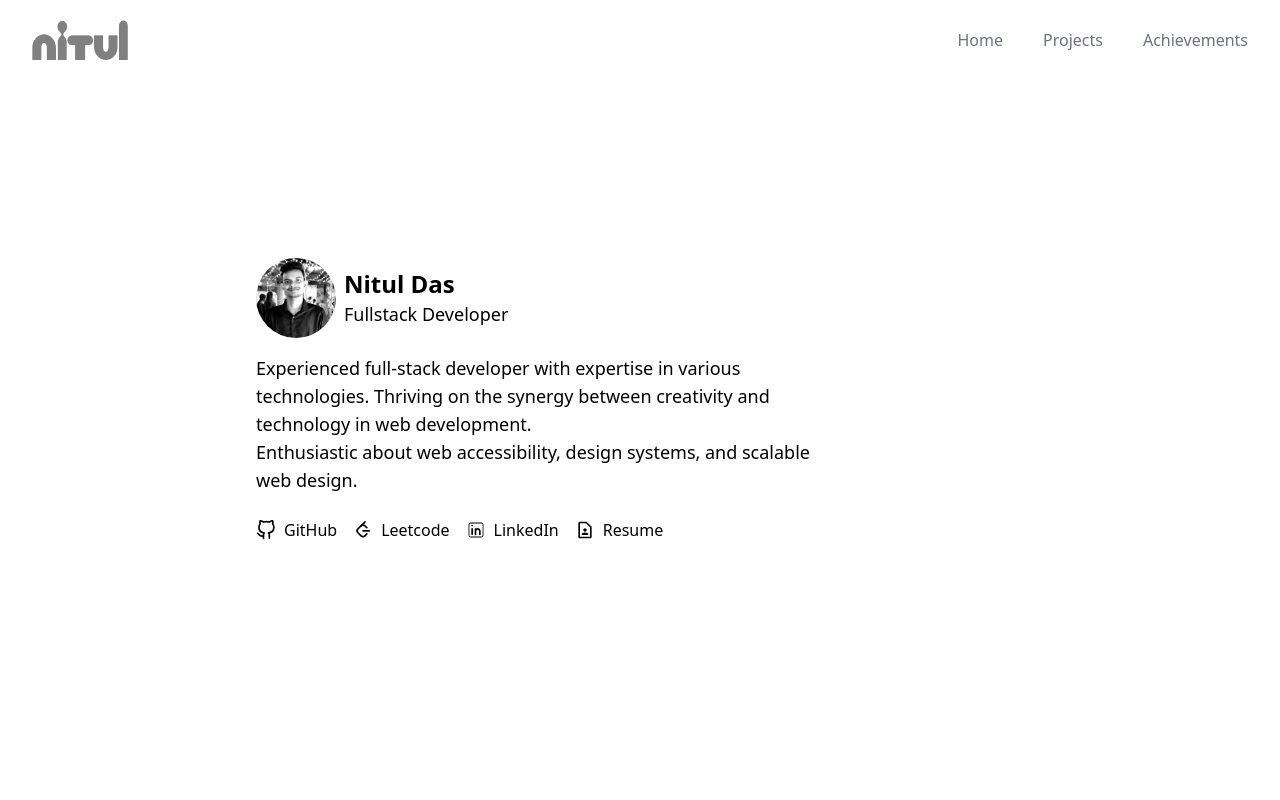
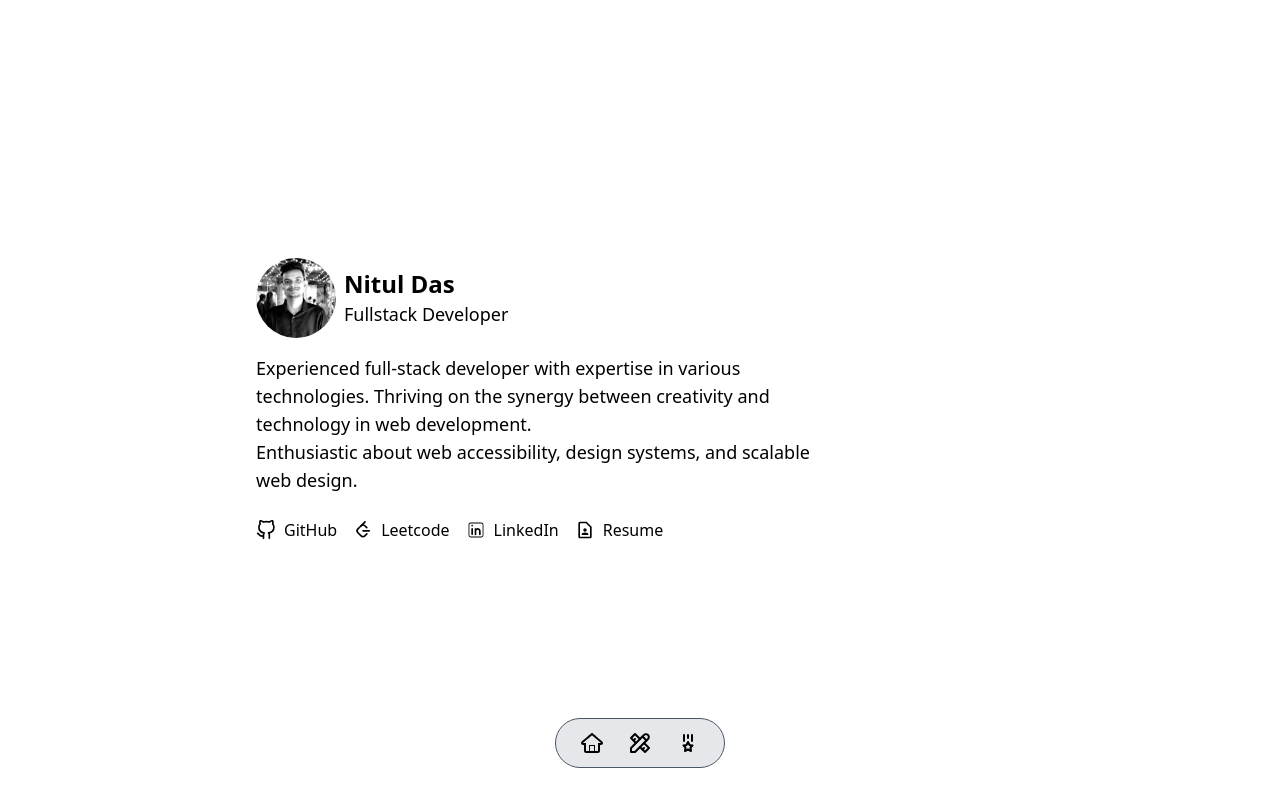
Before and after one commit to nitul8/portfolio, a Next.js app: page / in a window 1280 px wide. Shown: the top 800 px of the page. Built offline with nearby package versions, Linux system fonts and the light colour scheme.

Commit message:
Refactor navbar to use icons for links and improve mobile menu layout

```diff
--- a/src/app/navbar.tsx
+++ b/src/app/navbar.tsx
@@ -1,64 +1,33 @@
-"use client";
-import {useState} from "react";
-import {FaBars, FaTimes} from "react-icons/fa";
 import Link from "next/link";
-import Image from "next/image";
+import {TiHomeOutline} from "react-icons/ti";
+import {TbTools, TbMedal} from "react-icons/tb";
 
 const NavBar = () => {
-    const [nav, setNav] = useState(false);
-
     const links = [
-        {id: "1", link: "/", name: "Home"},
-        {id: "2", link: "/projects", name: "Projects"},
-        {id: "3", link: "/achievements", name: "Achievements"},
+        {id: 1, link: "/", icon: <TiHomeOutline />, name: "Home"},
+        {id: 2, link: "/projects", icon: <TbTools />, name: "Projects"},
+        {id: 3, link: "/achievements", icon: <TbMedal />, name: "Achievements"},
     ];
 
     return (
-        <div className="z-50 flex justify-between items-center w-full h-12 md:h-20 fixed bg-white dark:bg-black text-black dark:text-white px-4 md:px-8">
-            {/* Logo */}
-            <Link href="/" className="font-logo">
-                <Image
-                    src="/nitul.png"
-                    alt="LOGO"
-                    width={96}
-                    height={40}
-                    className="w-18 h-8 md:w-24 md:h-10"
-                    priority={true}
-                />
-            </Link>
-
-            {/* Desktop Navbar */}
-            <ul className="hidden md:flex items-center space-x-10">
-                {links.map(({id, link, name}) => (
-                    <li
-                        key={id}
-                        className="text-gray-500 hover:scale-110 hover:underline duration-300"
-                    >
-                        <Link href={link}>{name}</Link>
-                    </li>
-                ))}
-            </ul>
-
-            {/* Mobile Menu Button */}
-            <div
-                onClick={() => setNav(!nav)}
-                className="cursor-pointer z-50 text-gray-500 md:hidden"
-            >
-                {nav ? <FaTimes size={24} /> : <FaBars size={24} />}
-            </div>
-
-            {/* Mobile Menu */}
-            {nav && (
-                <ul className="fixed top-0 left-0 w-full h-screen bg-white dark:bg-black flex flex-col justify-center items-center z-50 mobile-menu">
-                    {links.map(({id, link, name}) => (
-                        <li key={id} className="text-xl my-6">
-                            <Link href={link} onClick={() => setNav(false)}>
+        <div className="fixed inset-0 flex items-end justify-center z-50 w-full">
+            <div className="flex bg-gray-200 dark:bg-gray-600 text-black dark:text-white justify-center px-4 py-2 mb-8 rounded-full border border-gray-600">
+                <ul className="flex items-center justify-between space-x-6 hover:space-x-8 px-2 py-1">
+                    {links.map(({id, link, icon, name}) => (
+                        <li
+                            key={id}
+                            className="hover:scale-125 duration-300 group"
+                        >
+                            <Link href={link} className="text-2xl">
+                                {icon}
+                            </Link>
+                            <div className="absolute bottom-10 left-1/2 w-auto min-w-max transform -translate-x-1/2 opacity-0 group-hover:opacity-100 transition-opacity duration-300 bg-black text-white text-sm p-1 rounded-md whitespace-nowrap text-center">
                                 {name}
-                            </Link>
+                            </div>
                         </li>
                     ))}
                 </ul>
-            )}
+            </div>
         </div>
     );
 };
```
